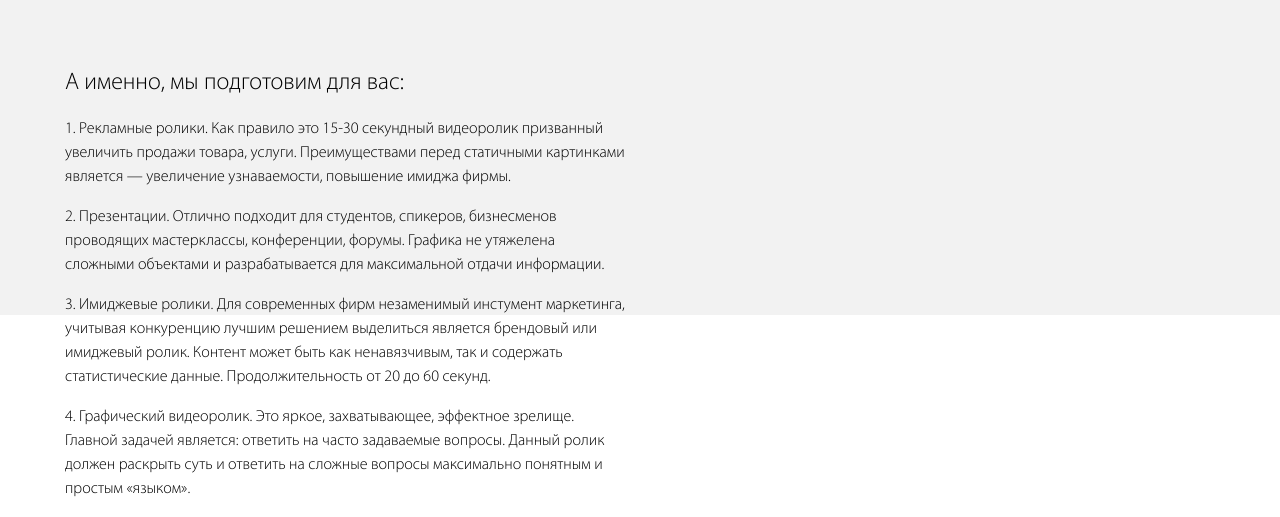
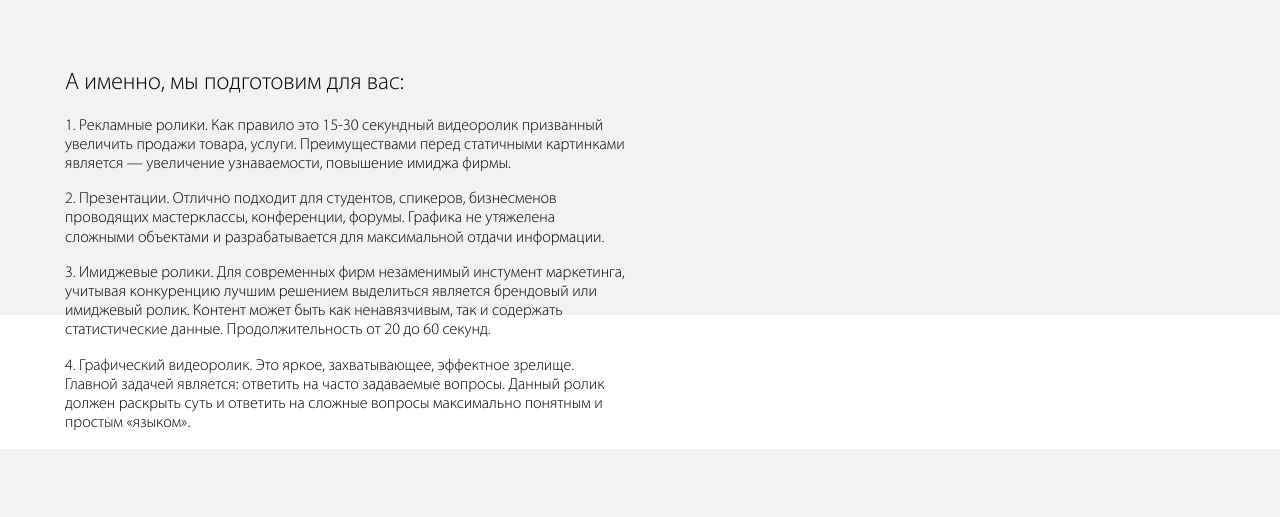
Before and after one commit to AlexTheMaggot/agado, a Django app: page / in a window 1280 px wide. Shown: the part 485-1002 px from the top of the page. After the commit the page ends 934 px from the top, so only its background shows below. Run offline with Django 3.2, Linux system fonts and the light colour scheme; some libraries are stand-ins or nearby versions.

```diff
--- a/agado/mainapp/static/css/fourth-window/fourth-window.less
+++ b/agado/mainapp/static/css/fourth-window/fourth-window.less
@@ -65,6 +65,7 @@
       font-size: 16px;
       color: @black;
       margin-left: 50px;
+      line-height: 19.2px;
     }
   }
   .fishes {
--- a/agado/mainapp/static/css/style.css
+++ b/agado/mainapp/static/css/style.css
@@ -511,6 +511,7 @@
   font-size: 16px;
   color: #000000;
   margin-left: 50px;
+  line-height: 19.2px;
 }
 .fourth-window .fishes {
   width: 100%;
```
Also changed, not shown: 1 other file.
